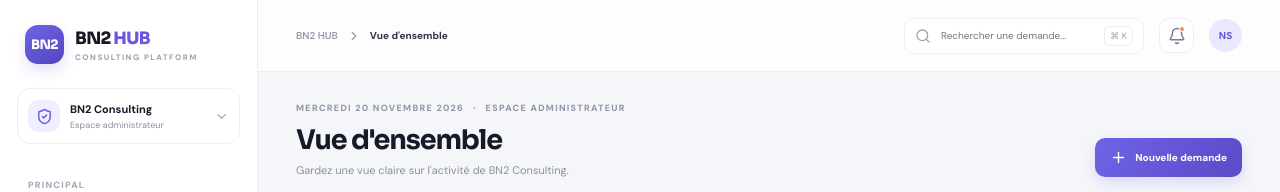
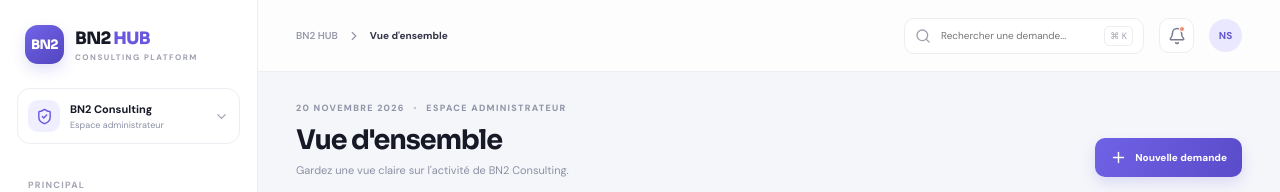
Before and after one commit to bns-prestige/BN2-HUB, a Next.js app: page / in a window 1280 px wide. Shown: the top 192 px of the page. Built offline with nearby package versions, Linux system fonts and the light colour scheme.

Commit message:
Correct dashboard date label

```diff
--- a/src/app/page.tsx
+++ b/src/app/page.tsx
@@ -81,7 +81,7 @@ export default function AdminHome() {
         </header>
 
         {active === "Vue d'ensemble" ? <div className="admin-content">
-          <div className="page-heading"><div><div className="page-eyebrow">MERCREDI 20 NOVEMBRE 2026 <span>•</span> ESPACE ADMINISTRATEUR</div><h1>Vue d'ensemble</h1><p>Gardez une vue claire sur l'activité de BN2 Consulting.</p></div><button className="admin-primary-button" onClick={() => setShowNewTicket(true)}><Plus size={17}/> Nouvelle demande</button></div>
+          <div className="page-heading"><div><div className="page-eyebrow">20 NOVEMBRE 2026 <span>•</span> ESPACE ADMINISTRATEUR</div><h1>Vue d'ensemble</h1><p>Gardez une vue claire sur l'activité de BN2 Consulting.</p></div><button className="admin-primary-button" onClick={() => setShowNewTicket(true)}><Plus size={17}/> Nouvelle demande</button></div>
           <div className="overview-banner"><div className="banner-orb orb-one"/><div className="banner-orb orb-two"/><div className="banner-copy"><div className="banner-tag"><span/> VOTRE ESPACE DE PILOTAGE</div><h2>Bonjour, bienvenue dans BN2 HUB.</h2><p>Votre activité informatique, vos clients et vos interventions réunis au même endroit.</p></div><div className="banner-art"><div className="banner-art-card"><div className="art-card-top"><span/><span/><span/></div><div className="art-lines"><i/><i/><i/></div><div className="art-check"><CheckCircle2 size={20}/></div></div></div></div>
           <div className="section-heading"><div><h2>Votre activité</h2><p>Les indicateurs clés de votre espace de gestion.</p></div><button className="period-select">30 derniers jours <ChevronDown size={14}/></button></div>
           <div className="admin-metrics">
```
